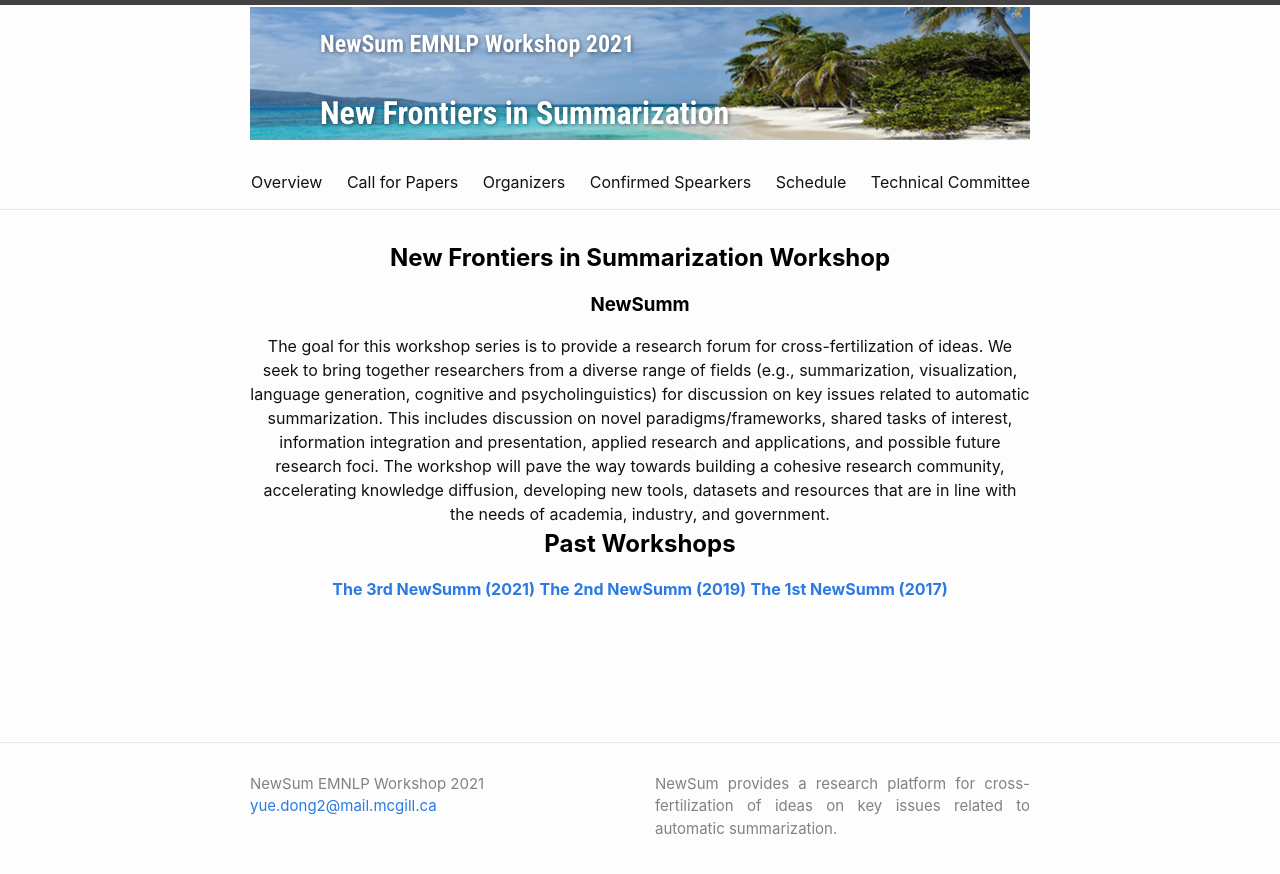
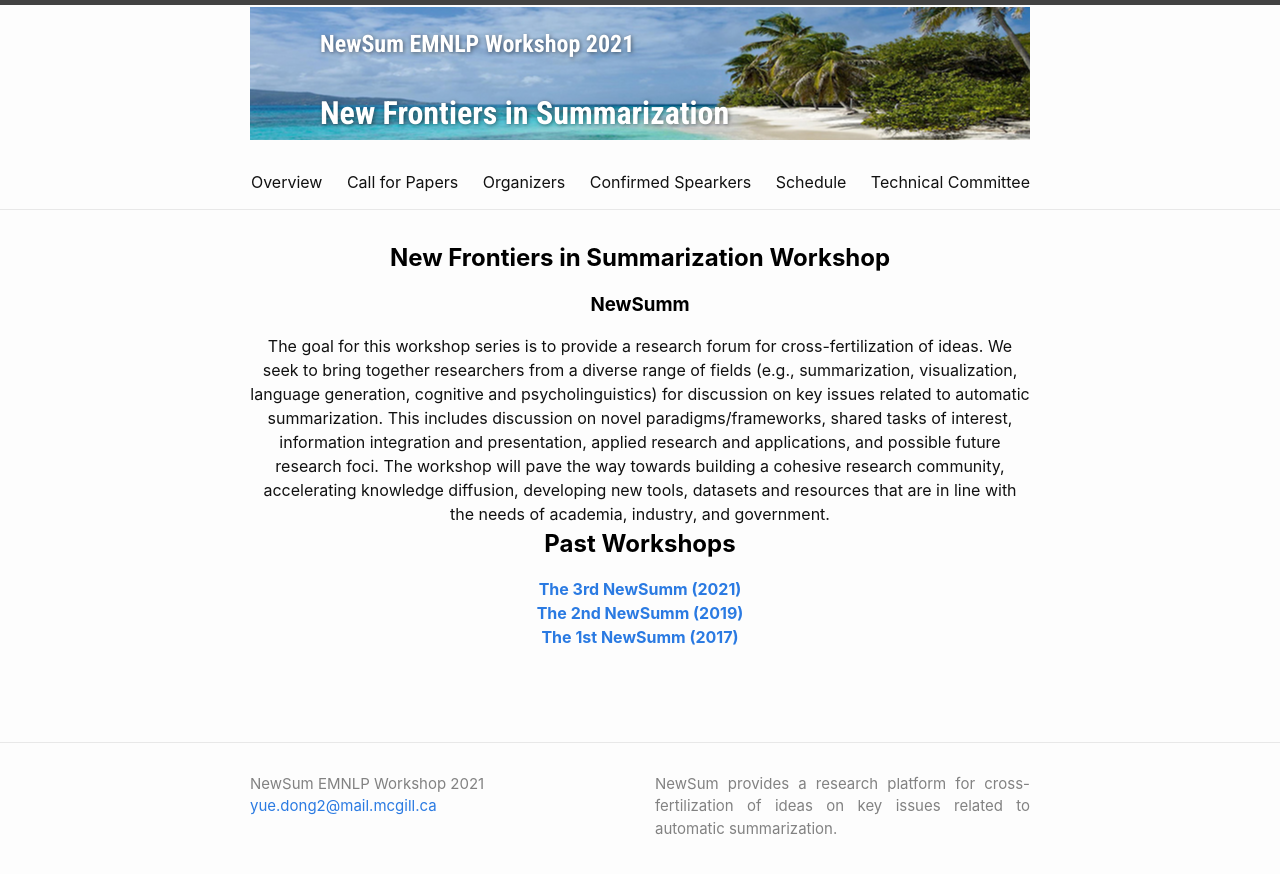
Before and after one commit to newsumm/newsumm.github.io, a Jekyll site: the page built from index.md, in a window 1280 px wide. Shown: the top 874 px of the page. Built offline with Jekyll 4.4.1, drawn with Linux system fonts in a browser that asks for light colours.

```diff
--- a/index.md
+++ b/index.md
@@ -18,6 +18,6 @@ The goal for this workshop series is to provide a research forum for cross-ferti
 
 <!-- Call for Papers -->
 <h2 class="blackpar_title"><b>Past Workshops</b></h2>
-<a href="https://newsumm.github.io/2021/"><b>The 3rd NewSumm (2021)</b></a>
-  <a href="https://summarization2019.github.io/"><b>The 2nd NewSumm (2019)</b></a>
-  <a href="https://summarization2017.github.io/"><b>The 1st NewSumm (2017)</b></a>
+<a href="https://newsumm.github.io/2021/"><b>The 3rd NewSumm (2021)</b></a> <br>
+<a href="https://summarization2019.github.io/"><b>The 2nd NewSumm (2019)</b></a> <br>
+<a href="https://summarization2017.github.io/"><b>The 1st NewSumm (2017)</b></a> <br>
```
